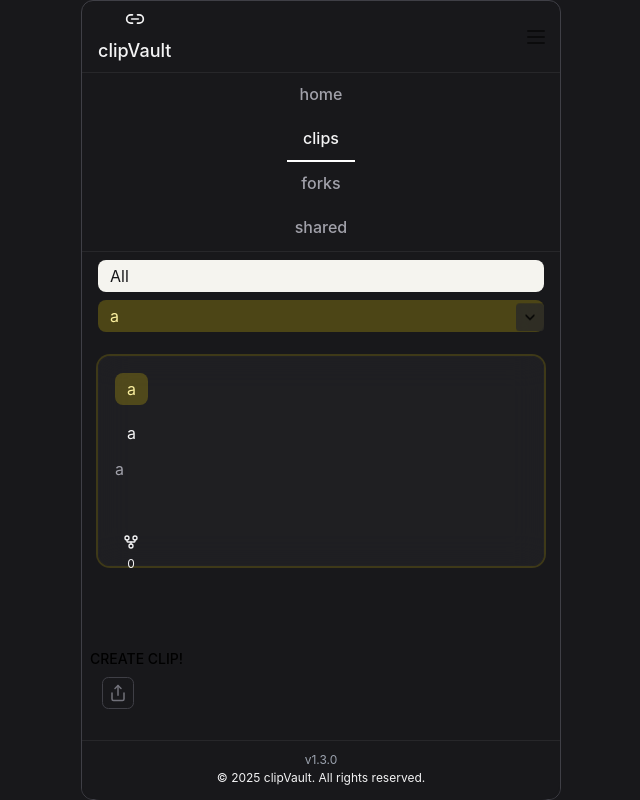
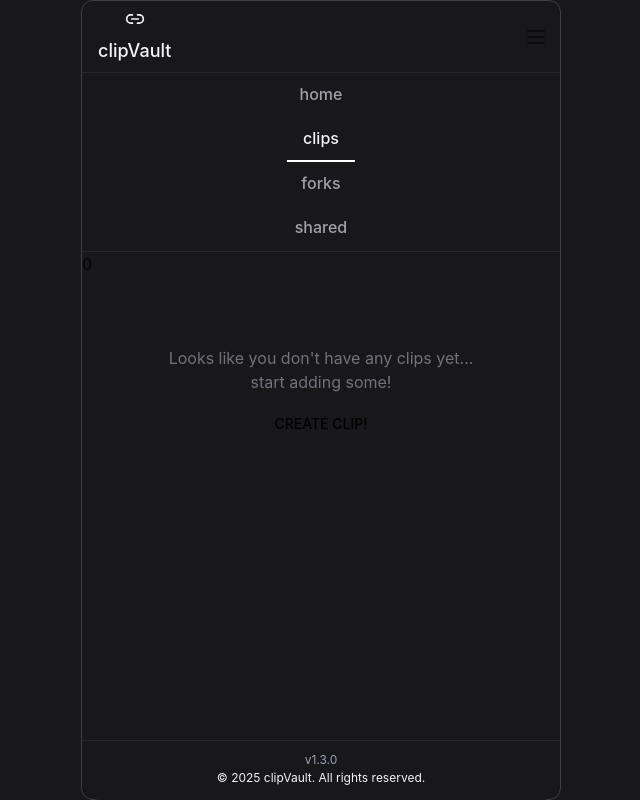
Before and after one commit to Samgyeopsalandsoju/clipvault_frontend, a Next.js app: page /clips in a window 1280 px wide. Shown: the whole page, without its empty margins (319-959 px from the left). Built offline with nearby package versions, Linux system fonts and the light colour scheme; data requests are answered from the project's data file; a web font is replaced by a local one.

Commit message:
test: merge test

```diff
--- a/db.json
+++ b/db.json
@@ -89,18 +89,5 @@
       "visible": "public"
     }
   ],
-  "clips": [
-    {
-      "id": "9522",
-      "title": "a",
-      "category": {
-        "id": "1738856919655-65g310xk5",
-        "color": "53",
-        "name": "a"
-      },
-      "link": "a",
-      "visible": "public",
-      "createdBy": "Fri Feb 07 2025 00:48:41 GMT+0900 (한국 표준시)"
-    }
-  ]
+  "clips": []
 }
--- a/src/app/(client)/clips/page.tsx
+++ b/src/app/(client)/clips/page.tsx
@@ -28,7 +28,6 @@ const ClipsPage = () => {
       <ScrollContainer ref={containerRef}>
         {filteredClipList.length > 0 ? (
           <>
-            {' '}
             <ClipList
               list={filteredClipList}
               renderItem={(clip) => (
--- a/src/components/modal/ShareLinkModal.tsx
+++ b/src/components/modal/ShareLinkModal.tsx
@@ -1,15 +1,15 @@
 'use client';
 
+import ExpiryDateSelector from '@/components/ExpiryDateSelector';
 import { useShareLink } from '@/hooks/clip/useShareLink';
 import { usePresignedUrl } from '@/hooks/usePresignedUrl';
+import { useToast } from '@/hooks/useToast';
 import { IClipResponse } from '@/types/clip';
 import { CircularProgress, Dialog, Stack, Typography } from '@mui/material';
+import { Copy } from 'lucide-react';
+import { useRouter } from 'next/navigation';
 import { Dispatch, SetStateAction, useState } from 'react';
-import { Copy, Loader2 } from 'lucide-react';
 import styled from 'styled-components';
-import { useToast } from '@/hooks/useToast';
-import ExpiryDateSelector from '@/components/ExpiryDateSelector';
-import { useRouter } from 'next/navigation';
 
 interface ShareLinkModalProps {
   isOpen: boolean;
@@ -223,9 +223,3 @@ const MypageButton = styled.button`
     scale: 0.97;
   }
 `;
-
-const StyledLoader = styled(Loader2)`
-  width: 1rem;
-  height: 1rem;
-  animation: spin 1s infinite linear;
-`;
```
